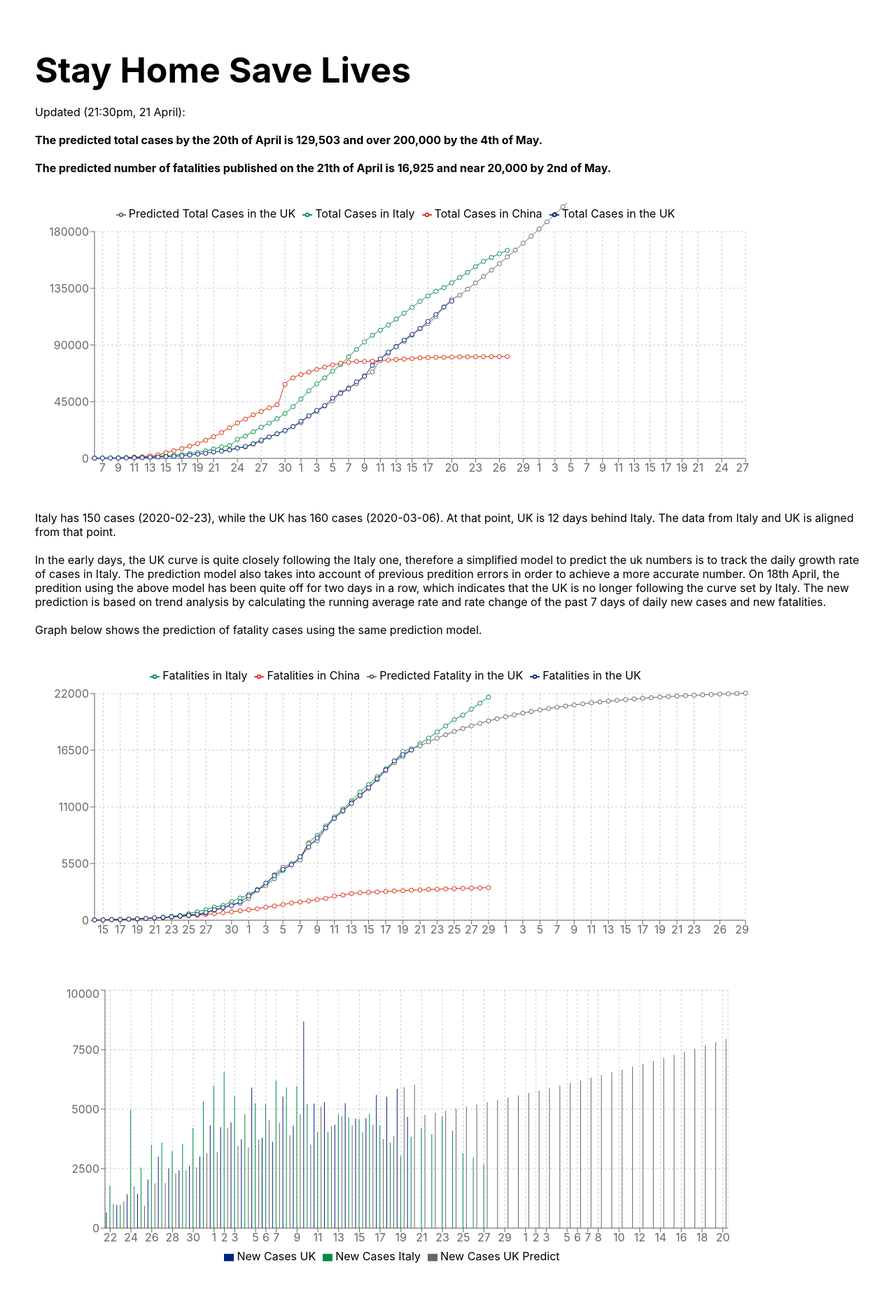
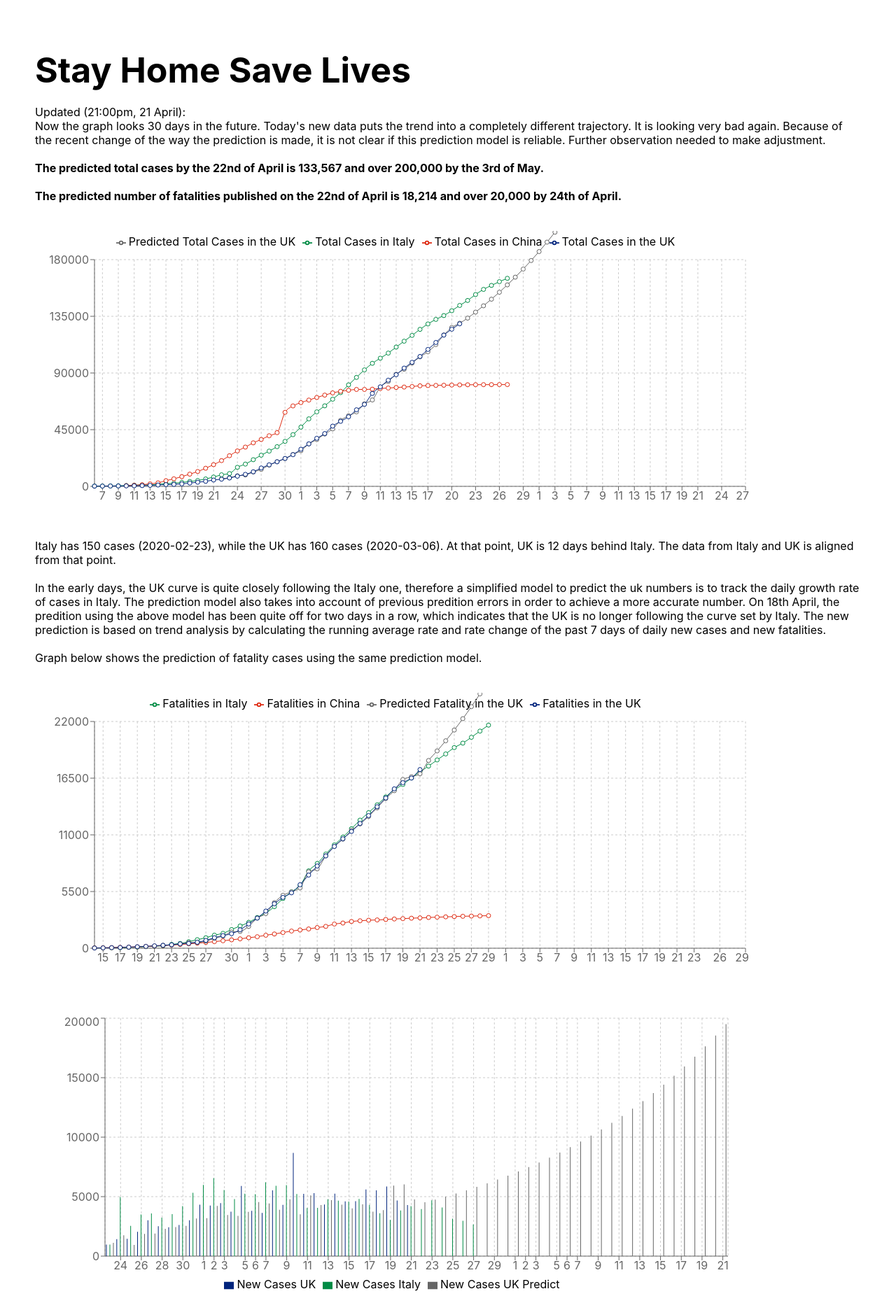
Before and after one commit to linamm/coronachart, a React (Create React App) app in the folder coronachart/: page / in a window 1280 px wide. Shown: the top 1872 px of the page at 70% size. Built offline with nearby package versions, Linux system fonts and the light colour scheme.

Commit message:
update 21 April data and comments

```diff
--- a/coronachart/src/App.js
+++ b/coronachart/src/App.js
@@ -91,19 +91,20 @@ function App() {
       </div>
 
       <div style={styles.paragraph}>
-        Updated (21:30pm, 21 April):
+        Updated (21:00pm, 21 April):
         </div>
         <div>
+          Now the graph looks 30 days in the future. Today's new data puts the trend into a completely different trajectory. It is looking very bad again. Because of the recent change of the way the prediction is made, it is not clear if this prediction model is reliable. Further observation needed to make adjustment.
         </div>
 
       <div style={styles.paragraph}>
         <b>
-          The predicted total cases by the 20th of April is 129,503 and over 200,000 by the 4th of May.
+          The predicted total cases by the 22nd of April is 133,567 and over 200,000 by the 3rd of May.
         </b>
       </div>
       <div style={styles.paragraph}>
         <b>
-          The predicted number of fatalities published on the 21th of April is 16,925 and near 20,000 by 2nd of May.
+          The predicted number of fatalities published on the 22nd of April is 18,214 and over 20,000 by 24th of April.
         </b>
       </div>
 
--- a/coronachart/src/Data.js
+++ b/coronachart/src/Data.js
@@ -42,7 +42,7 @@ import { getPredictCases, getNewCases, getFatalityRates } from './Predict.js';
   {"name": "18", "it": 15362, "cn": 2835, 'uk': 15464, 'uk_predict': 15285},
   {"name": "19", "it": 15887, "cn": 2870, 'uk': 16060, 'uk_predict': 16367},
   {"name": "20", "it": 16523, "cn": 2912, 'uk': 16509, 'uk_predict': 16633},
-  {"name": "21", "it": 17127, "cn": 2943},
+  {"name": "21", "it": 17127, "cn": 2943, 'uk': 17337, 'uk_predict': 16925},
   {"name": "22", "it": 17669, "cn": 2981},
   {"name": "23", "it": 18269, "cn": 3012},
   {"name": "24", "it": 18849, "cn": 3042},
@@ -100,7 +100,7 @@ const raw_total_cases = [
   {"name": "18", "it": 132547, "cn": 80151, 'uk': 114217, 'uk_predict': 112554},
   {"name": "19", "it": 135586, "cn": 80270, 'uk': 120067, 'uk_predict': 120146},
   {"name": "20", "it": 139422, "cn": 80409, 'uk': 124743, 'uk_predict': 126100},
-  {"name": "21", "it": 143626, "cn": 80552},
+  {"name": "21", "it": 143626, "cn": 80552, 'uk': 129044, 'uk_predict': 129503},
   {"name": "22", "it": 147577, "cn": 80651},
   {"name": "23", "it": 152271, "cn": 80695},
   {"name": "24", "it": 156363, "cn": 80735},
@@ -114,7 +114,7 @@ const raw_total_cases = [
 export const numberOfDaysInTheFuture = 30;
 export const totalCaseStartDay = 6;
 export const fatalityCaseStartDay = 14;
-export const Today = 31 + 20; // 31 days in March + days in April
+export const Today = 31 + 21; // 31 days in March + days in April
 export const TodayTotalIndex = Today - totalCaseStartDay;
 export const TodayFatalityIndex = Today - fatalityCaseStartDay;
 const totalCases = getPredictCases(raw_total_cases, TodayTotalIndex, numberOfDaysInTheFuture);
--- a/coronachart/src/Predict.js
+++ b/coronachart/src/Predict.js
@@ -47,20 +47,22 @@ export const getPredictCasesItalyTrend = (cases, point_latest) => {
   return temp;
 };
 
-const getNewCasesRate = (
-  cases,
-  point_latest,
-  regression_count,
-  days_before = 0
-) => {
+const getRateRunningAverage = (cases, index, regression_count, point_latest) => {
+  let current = 0;
+  let previous = 0;
+  for(let i = 0; i < regression_count; i++) {
+    current += (index - i > point_latest - 1) ? cases[index - i].uk_predict : cases[index - i].uk;
+    previous += (index - i - 1> point_latest - 1) ? cases[index - i - 1].uk_predict : cases[index - i - 1].uk;
+  }
+  return current / previous;
+}
+
+const getNewCasesRate = (cases, point_latest,regression_count,days_before = 0) => {
   let total = 0;
   for (let i = 0; i < regression_count; i++) {
-    total +=
-      (cases[point_latest - i - days_before].uk -
-        cases[point_latest - i - 1 - days_before].uk) /
-      (cases[point_latest - i - 1 - days_before].uk -
-        cases[point_latest - i - 2 - days_before].uk);
+    total += getRateRunningAverage(cases, point_latest - i - days_before, regression_count, point_latest);
   }
+  console.log('case rate: ' + total/regression_count);
   return total / regression_count;
 };
 
```
